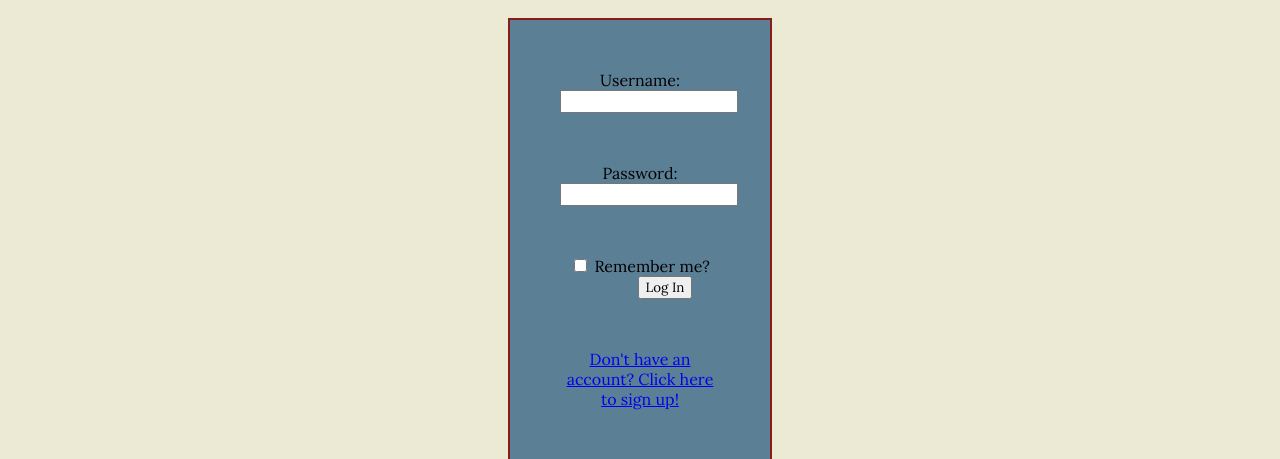
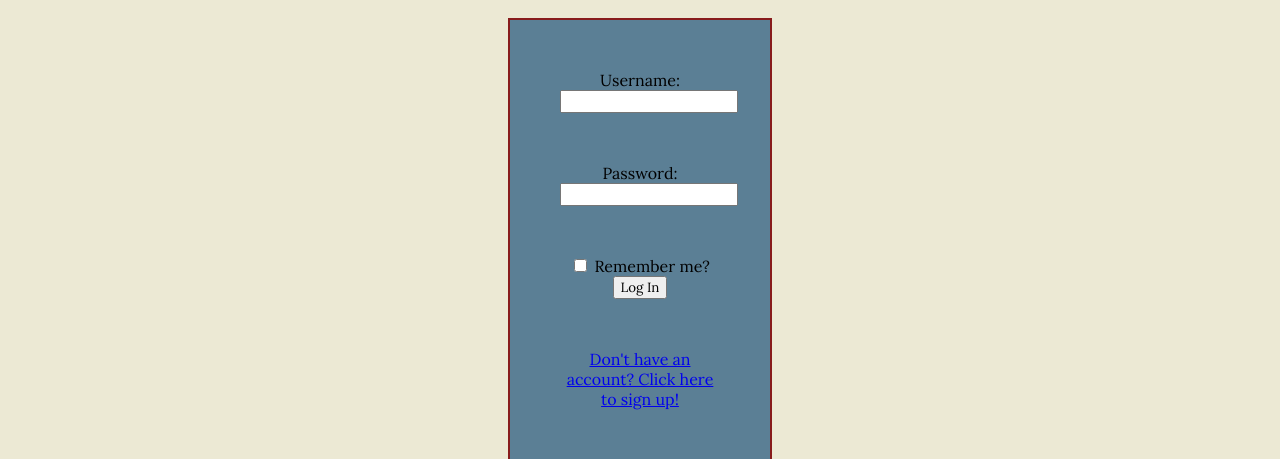
Before and after one commit to Rajasi-Desai/Kloseted_Supply, a website: page client/html/login.html in a window 1280 px wide. Shown: the part 122-581 px from the top of the page. Drawn offline with Linux system fonts and the light colour scheme.

Commit message:
altering login page for authentication

```diff
--- a/client/html/login.html
+++ b/client/html/login.html
@@ -33,6 +33,7 @@
   <h1>Login Page</h1>
 
   <div id = "wrap" class = "wrapper">
+  <form action = "/login" method = "post">
   <p>
   <label>Username: </label>
   <input id = "usernameinput", type = "text">
@@ -46,7 +47,7 @@
   <p>
   <input id = "rememberme" type = "checkbox" value = "on">
   <label> Remember me?</label>
-  <button id = "loginbutton">Log In</button>
+  <input type = "submit" id = "loginbutton" value = "Log In">
   </p>
 
   <p>
@@ -54,5 +55,6 @@
   </p>
   </div>
   </body>
+  </form>
   <script type="module" src="../js/login.js" defer></script>
 </html>
```
